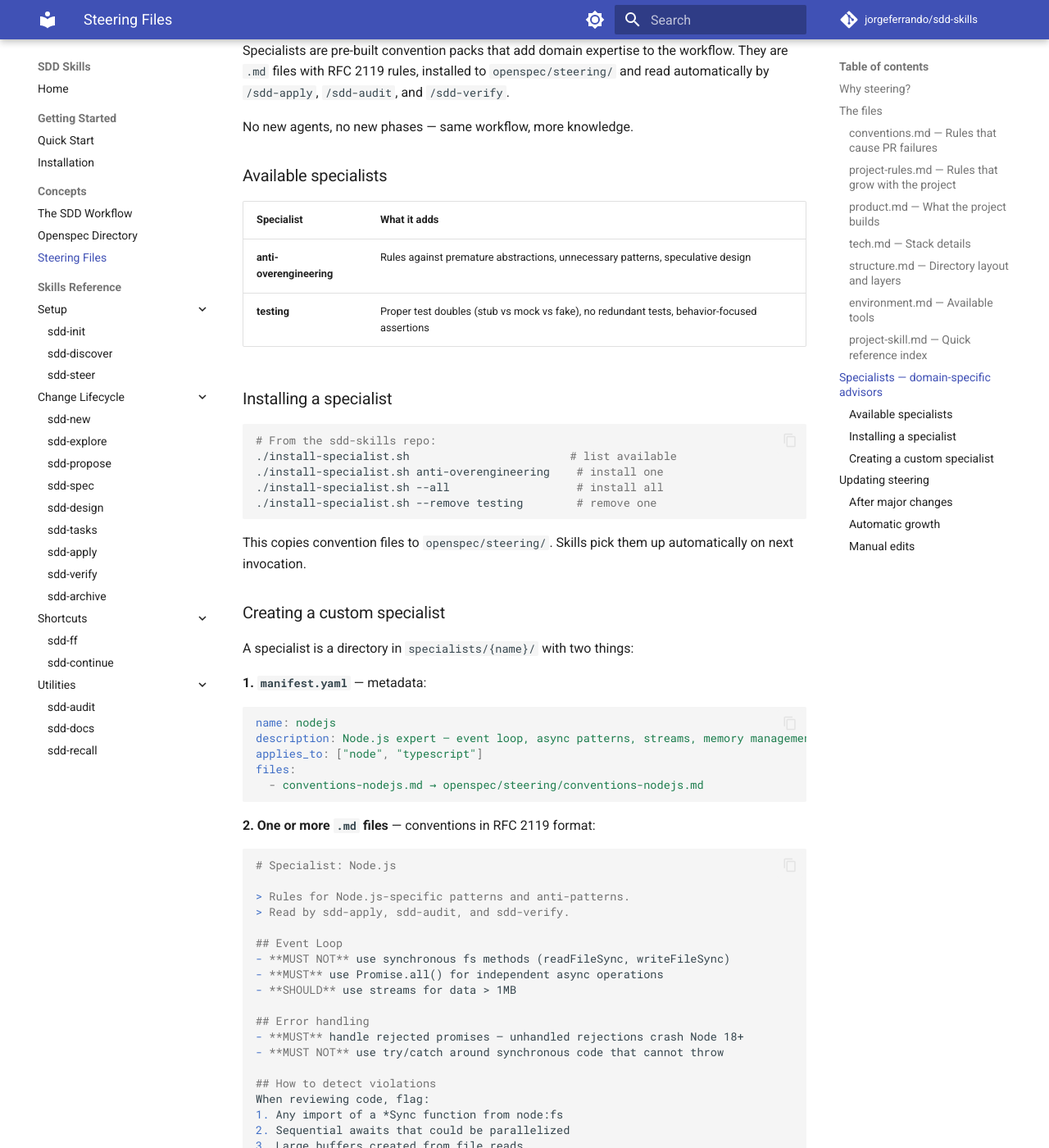
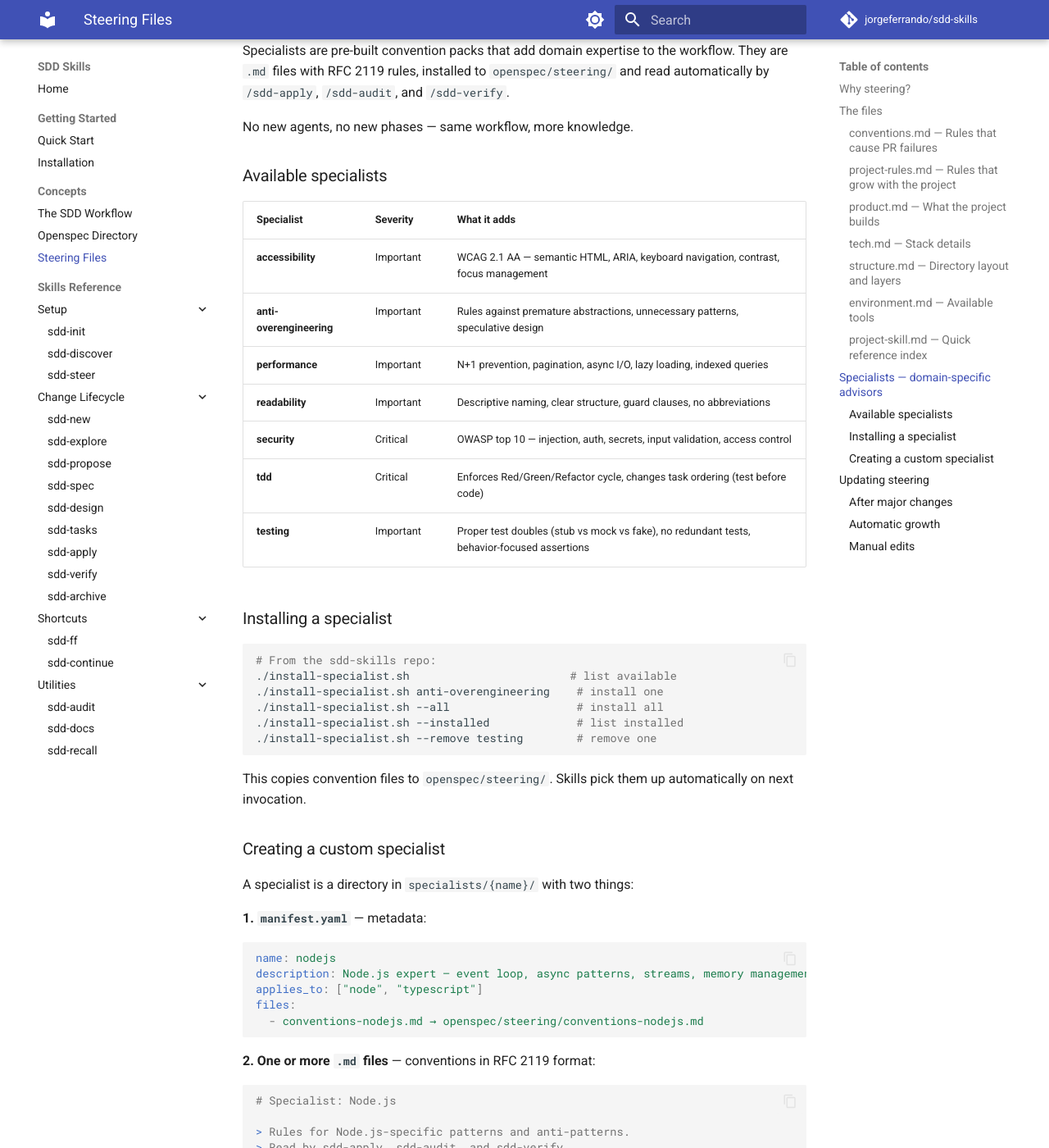
Before and after one commit to jorgeferrando/sdd-skills, an MkDocs documentation site: the page built from docs/concepts/steering.md, in a window 1280 px wide and 1400 px high, scrolled down 3185 px. Shown: the whole window at 82% size. Built offline with MkDocs 1.6.1 and Material for MkDocs 9.7.7, drawn with Linux system fonts in a browser that asks for light colours; comment, search, counter and statistics services are not loaded.

Commit message:
Update steering docs with all 7 specialists and --installed flag
Co-Authored-By: Claude Opus 4.6 (1M context) <noreply@anthropic.com>

````diff
--- a/docs/concepts/steering.md
+++ b/docs/concepts/steering.md
@@ -147,10 +147,15 @@ No new agents, no new phases — same workflow, more knowledge.
 
 ### Available specialists
 
-| Specialist | What it adds |
-|-----------|-------------|
-| **anti-overengineering** | Rules against premature abstractions, unnecessary patterns, speculative design |
-| **testing** | Proper test doubles (stub vs mock vs fake), no redundant tests, behavior-focused assertions |
+| Specialist | Severity | What it adds |
+|-----------|----------|-------------|
+| **accessibility** | Important | WCAG 2.1 AA — semantic HTML, ARIA, keyboard navigation, contrast, focus management |
+| **anti-overengineering** | Important | Rules against premature abstractions, unnecessary patterns, speculative design |
+| **performance** | Important | N+1 prevention, pagination, async I/O, lazy loading, indexed queries |
+| **readability** | Important | Descriptive naming, clear structure, guard clauses, no abbreviations |
+| **security** | Critical | OWASP top 10 — injection, auth, secrets, input validation, access control |
+| **tdd** | Critical | Enforces Red/Green/Refactor cycle, changes task ordering (test before code) |
+| **testing** | Important | Proper test doubles (stub vs mock vs fake), no redundant tests, behavior-focused assertions |
 
 ### Installing a specialist
 
@@ -159,6 +164,7 @@ No new agents, no new phases — same workflow, more knowledge.
 ./install-specialist.sh                        # list available
 ./install-specialist.sh anti-overengineering    # install one
 ./install-specialist.sh --all                   # install all
+./install-specialist.sh --installed             # list installed
 ./install-specialist.sh --remove testing        # remove one
 ```
 
````
